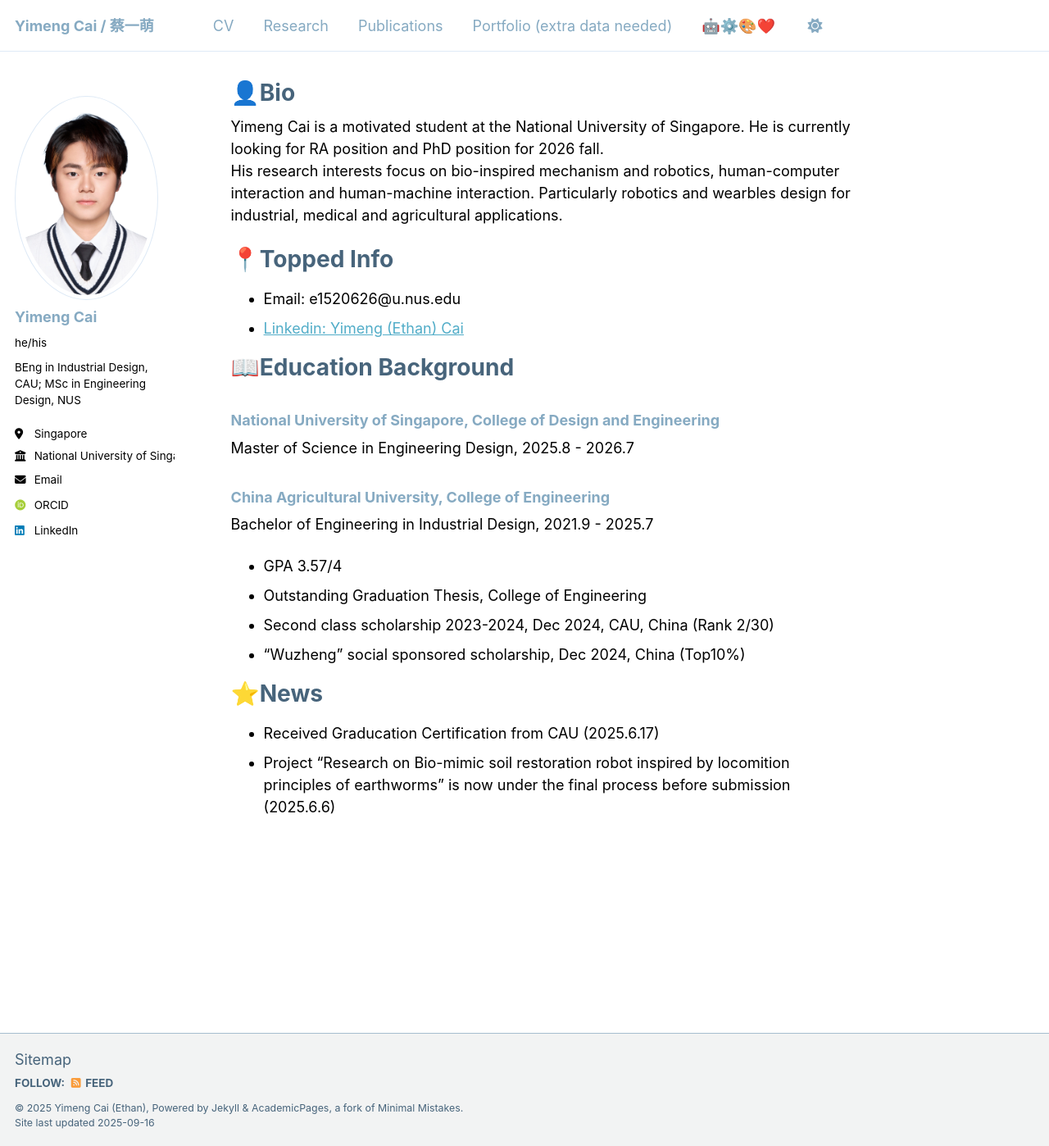
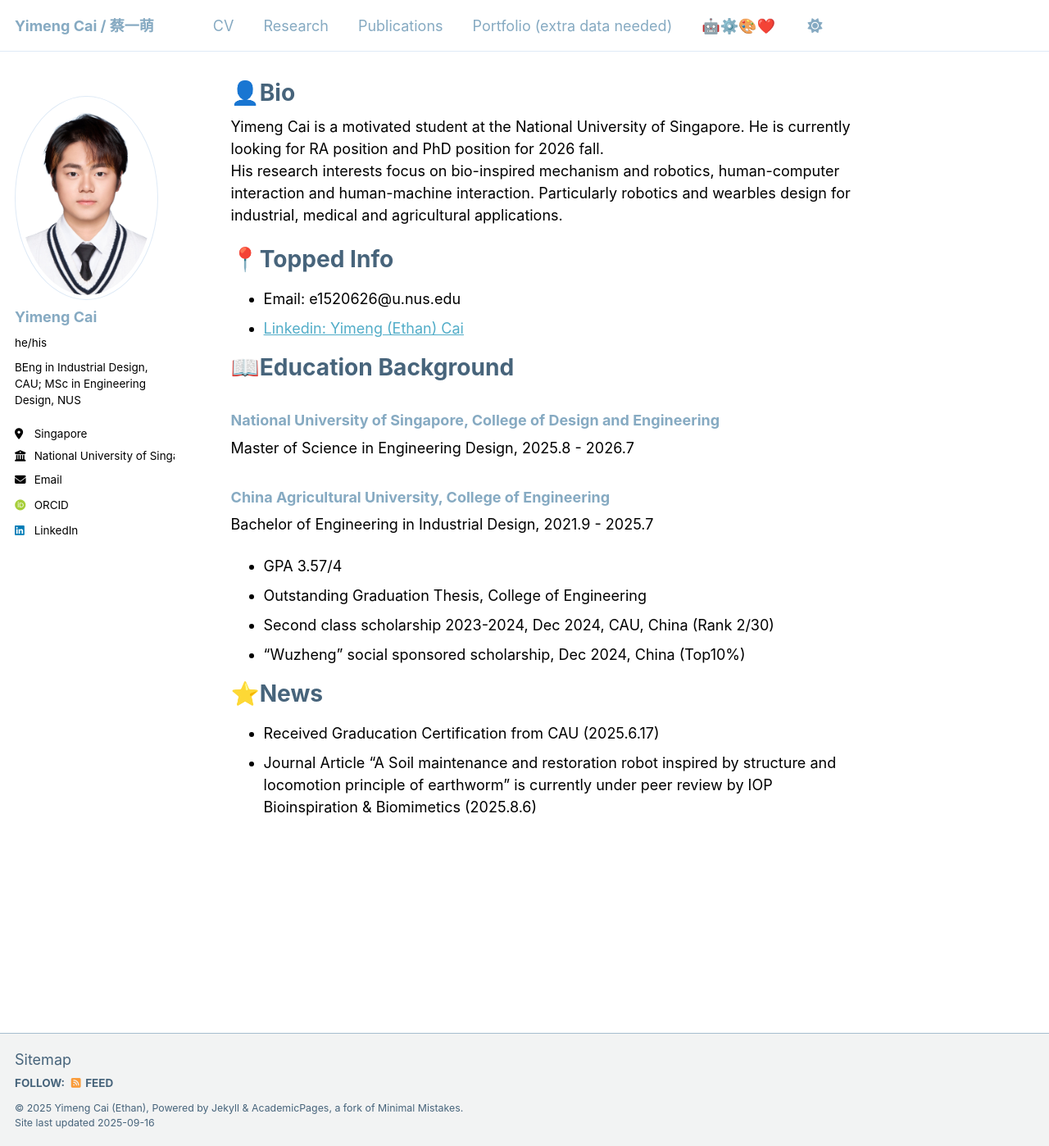
Before and after one commit to Yimeng-E-C/Yimeng-E-C.github.io, a Jekyll site: the page built from _pages/about.md, in a window 1280 px wide and 1398 px high. Shown: the whole window at 82% size. Built offline with Jekyll 4.4.1, drawn with Linux system fonts in a browser that asks for light colours; some web fonts are replaced.

Commit message:
Update about page: replace project news with journal article peer-review status (2025-08-06)

```diff
--- a/_pages/about.md
+++ b/_pages/about.md
@@ -32,4 +32,4 @@ Bachelor of Engineering in Industrial Design, 2021.9 - 2025.7
 ⭐️News
 ======
 * Received Graducation Certification from CAU (2025.6.17)
-* Project "Research on Bio-mimic soil restoration robot inspired by locomition principles of earthworms" is now under the final process before submission (2025.6.6)
+* Journal Article “A Soil maintenance and restoration robot inspired by structure and locomotion principle of earthworm” is currently under peer review by IOP Bioinspiration & Biomimetics (2025.8.6)
```
